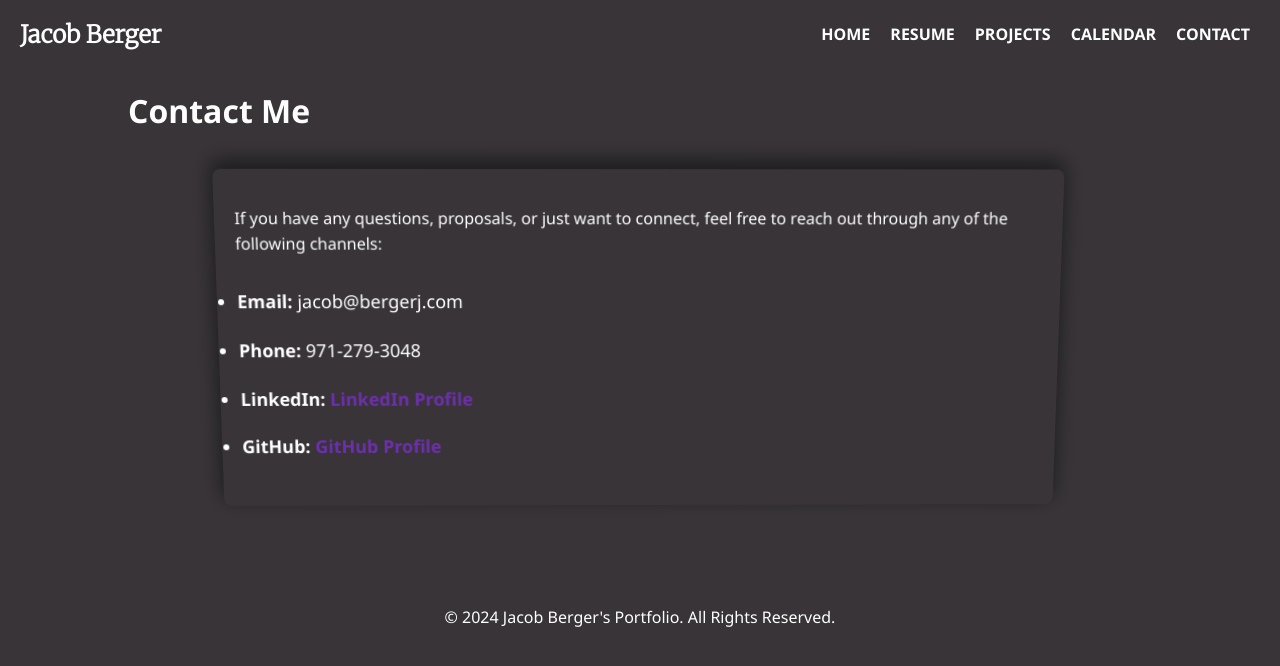
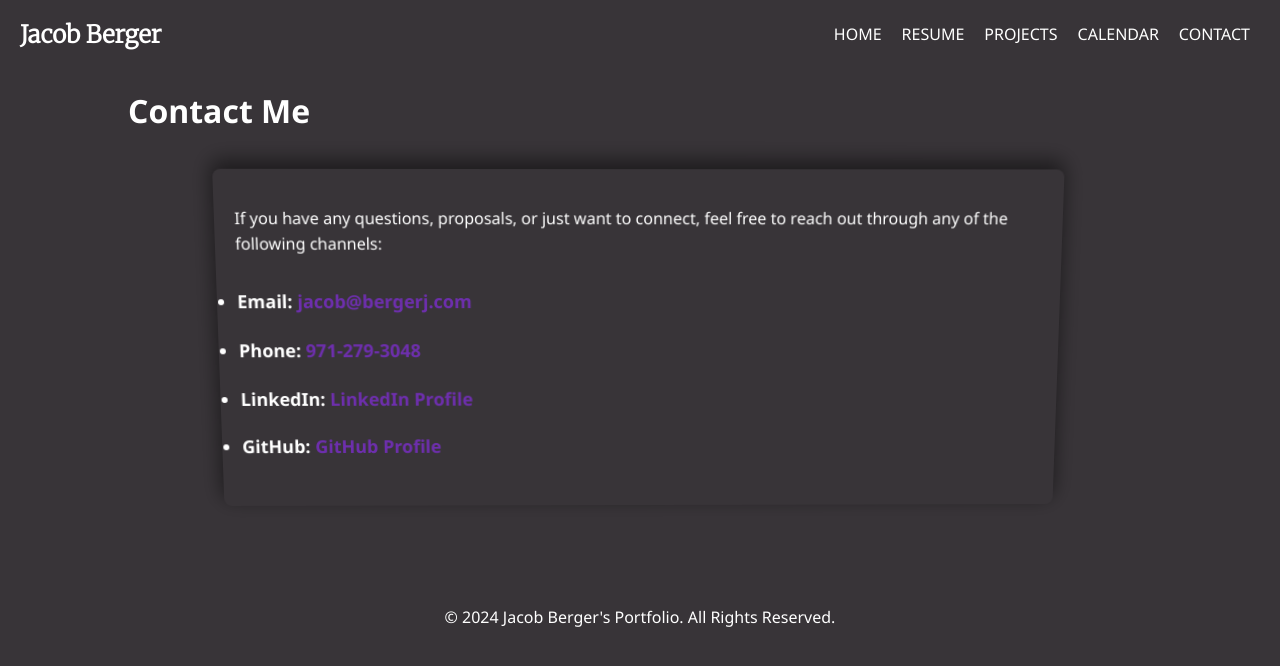
Before and after one commit to bergerjacob/bergerj-website, a Jekyll site: the page built from contact/index.html, in a window 1280 px wide. Shown: the top 666 px of the page. Built offline with Jekyll 4.4.1, drawn with Linux system fonts in a browser that asks for light colours.

Commit message:
update calendar styling and fix some contact page stuff

```diff
--- a/calendar/index.html
+++ b/calendar/index.html
@@ -2,8 +2,8 @@
 layout: page
 title: Calendar
 ---
-<link rel="stylesheet" href="{{ '/projects/style.css' | relative_url }}">
+<link rel="stylesheet" href="{{ '/calendar/style.css' | relative_url }}">
 
-<div style="display: flex; justify-content: center; align-items: center; height: 100vh;">
-<iframe src="https://calendar.google.com/calendar/embed?height=600&wkst=2&ctz=America%2FL</div>os_Angeles&bgcolor=%23ffffff&title=Jacob%20Berger&mode=WEEK&src=YmVyZ2VyajY0NTk2OUBnbWFpbC5jb20&src=ZWJmYjg3YzY3ZWVkMmM4ZmM5ZGU2NTk5MjI5NWViMDY0YjlkNTI5ZDlmMDdjMGZkYTFlOGU3ZDQyOWI3NGFmMEBncm91cC5jYWxlbmRhci5nb29nbGUuY29t&src=OGI1ZmI1MDQzMTc5NGQ1NjA1NTRlYmU5ZjZlMGMzN2RlZTkyZGNiYzllYTVmMGRlZTg3N2NiYTEyMjA4YzRkZUBncm91cC5jYWxlbmRhci5nb29nbGUuY29t&src=ZTgyYWJiNzM3Yzc1NTc3NDhhNWMyMjhjMGRlMGU5NmRlMmZiMDU4MTI5NjZlMTA4NGM3ZDlkMDdjNjVhMjQ1MkBncm91cC5jYWxlbmRhci5nb29nbGUuY29t&src=YTYxNjkxOGQ1MTcxYTBjMzBmNDc3MGZkZThiMjcyMjliOTFmZGI0MGFkN2E0NWVhYzE0ODg5ZDkzNzZkNWQ1Y0Bncm91cC5jYWxlbmRhci5nb29nbGUuY29t&color=%23039BE5&color=%239E69AF&color=%23E4C441&color=%237CB342&color=%23EF6C00" style="border-width:0" width="800" height="600" frameborder="0" scrolling="no"></iframe>
+<div class="calendar-container">
+<iframe class="calendar-iframe" src="https://calendar.google.com/calendar/embed?height=600&wkst=2&ctz=America%2FL</div>os_Angeles&bgcolor=%23ffffff&title=Jacob%20Berger&mode=WEEK&src=YmVyZ2VyajY0NTk2OUBnbWFpbC5jb20&src=ZWJmYjg3YzY3ZWVkMmM4ZmM5ZGU2NTk5MjI5NWViMDY0YjlkNTI5ZDlmMDdjMGZkYTFlOGU3ZDQyOWI3NGFmMEBncm91cC5jYWxlbmRhci5nb29nbGUuY29t&src=OGI1ZmI1MDQzMTc5NGQ1NjA1NTRlYmU5ZjZlMGMzN2RlZTkyZGNiYzllYTVmMGRlZTg3N2NiYTEyMjA4YzRkZUBncm91cC5jYWxlbmRhci5nb29nbGUuY29t&src=ZTgyYWJiNzM3Yzc1NTc3NDhhNWMyMjhjMGRlMGU5NmRlMmZiMDU4MTI5NjZlMTA4NGM3ZDlkMDdjNjVhMjQ1MkBncm91cC5jYWxlbmRhci5nb29nbGUuY29t&src=YTYxNjkxOGQ1MTcxYTBjMzBmNDc3MGZkZThiMjcyMjliOTFmZGI0MGFkN2E0NWVhYzE0ODg5ZDkzNzZkNWQ1Y0Bncm91cC5jYWxlbmRhci5nb29nbGUuY29t&color=%23039BE5&color=%239E69AF&color=%23E4C441&color=%237CB342&color=%23EF6C00" style="border-width:0"  frameborder="0" scrolling="no"></iframe>
 </div>
--- a/contact/index.html
+++ b/contact/index.html
@@ -9,11 +9,11 @@ title: Contact Me
 
     <div class="contact-info">
         <ul>
-            <li><span class="label">Email:</span> jacob@bergerj.com</li>
-            <li><span class="label">Phone:</span> 971-279-3048</li>
-            <li><span class="label">LinkedIn:</span> <a href="https://www.linkedin.com/in/yourname">LinkedIn Profile</a></li>
-            <li><span class="label">GitHub:</span> <a href="https://github.com/bergerjacob">GitHub Profile</a></li>
-            <!-- Add more personal information and a professional photo if you like -->
+            <li><span class="label">Email:</span> <a href="mailto:jacob@bergerj.com" target="_blank">jacob@bergerj.com</a></li>
+            <li><span class="label">Phone:</span> <a href="tel:971-279-3048" target="_blank">971-279-3048</a></li>
+            <li><span class="label">LinkedIn:</span> <a href="https://www.linkedin.com/in/jacob-berger-3b5b78258/" target="_blank">LinkedIn Profile</a></li>
+            <li><span class="label">GitHub:</span> <a href="https://github.com/bergerjacob" target="_blank">GitHub Profile</a></li>
+        </ul>
         </ul>
     </div>
 </div>
--- a/contact/style.css
+++ b/contact/style.css
@@ -28,7 +28,7 @@
     font-weight: bold;
 }
 
-a {
+.contact-container a {
     color: #6D2EAD; /* Matching purple color for links */
     text-decoration: none; /* Removes underline from links */
     font-weight: bold;
```
Also changed, not shown: calendar/style.css (+22 -0 lines).
